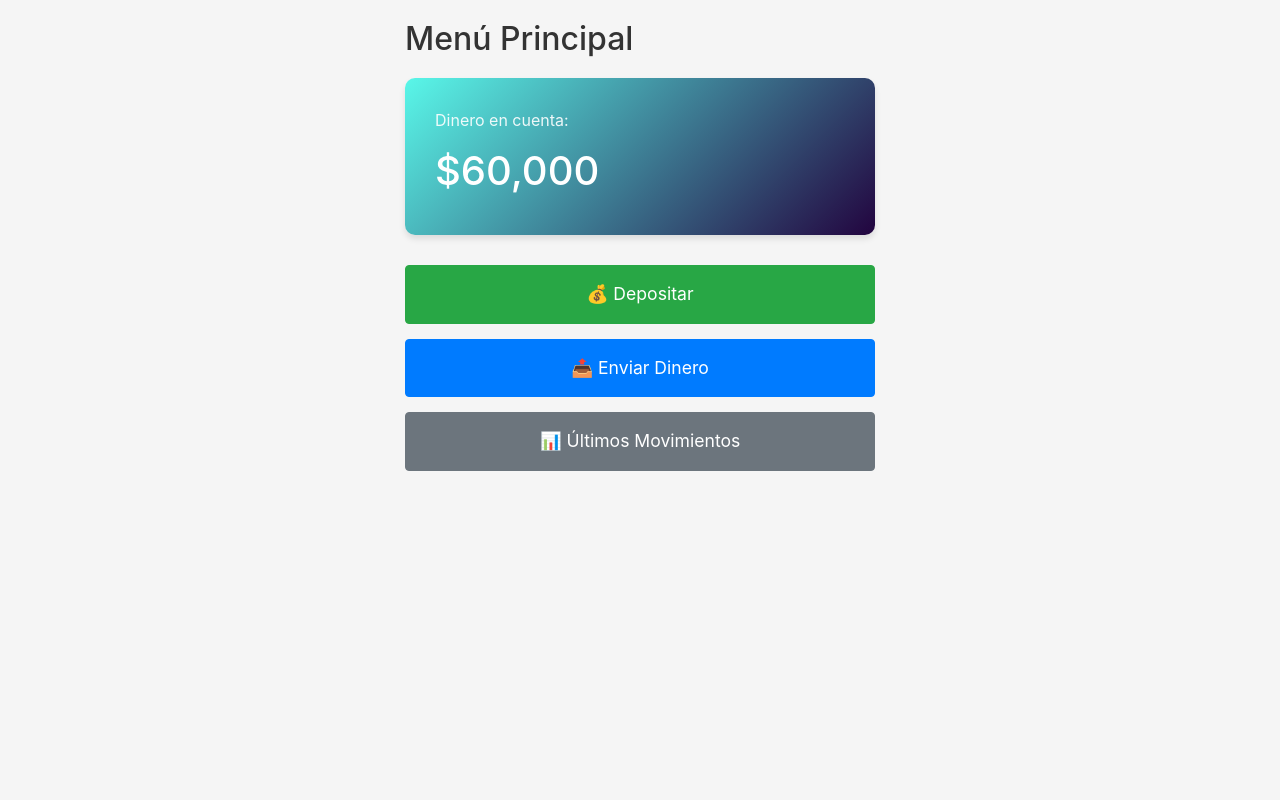
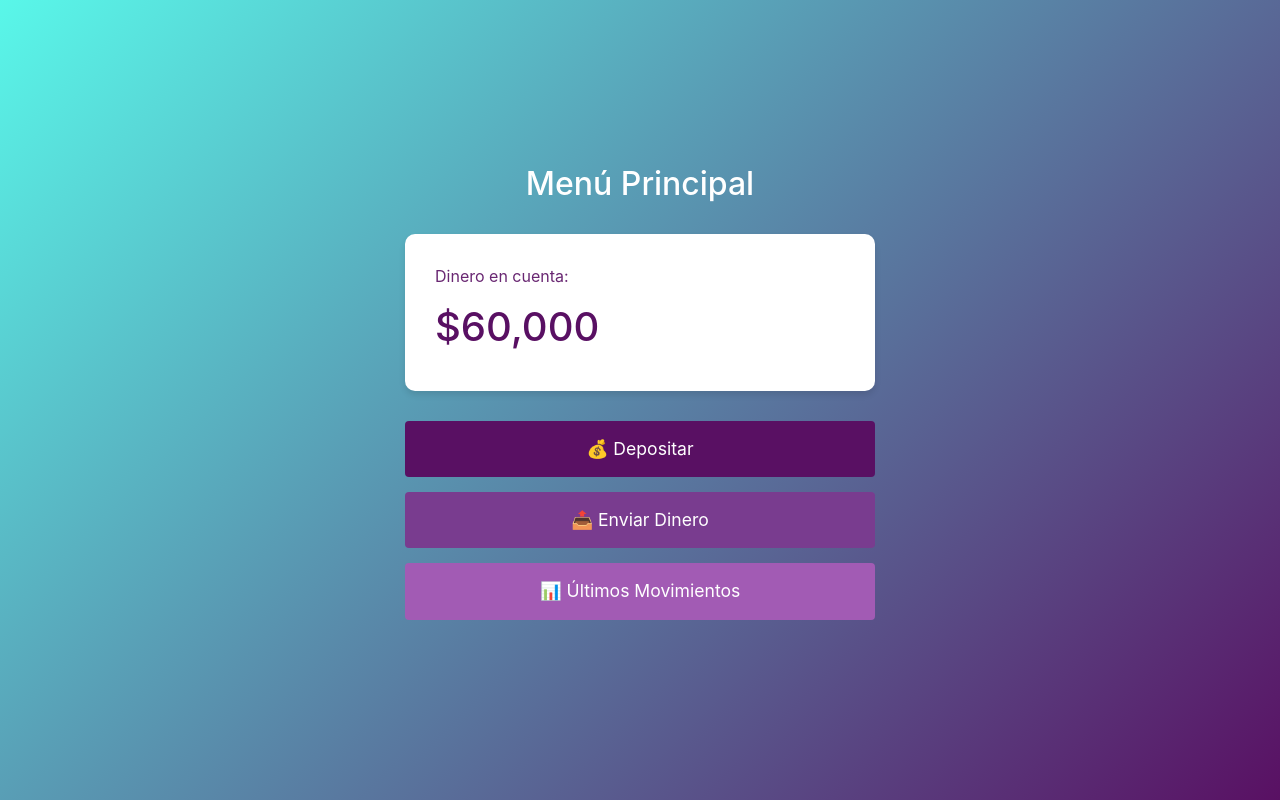
Before and after one commit to MarceCarreno/AlkeWallet, a plain HTML site: page pages/menu.html in a window 1280 px wide. Drawn offline with nearby package versions, Linux system fonts and the light colour scheme.

Commit message:
Bugs corregidos

```diff
--- a/js/script.js
+++ b/js/script.js
@@ -141,7 +141,7 @@ $(document).ready(function () {
     let email = $("#email").val().trim();
     let pass = $("#password").val();
 
-    if (email === "admin@gmail.com" && pass === "1234") {
+    if (email === "testing@gmail.com" && pass === "1234") {
 
       guardarSaldo();
       window.location = "menu.html";
--- a/pages/menu.html
+++ b/pages/menu.html
@@ -1,11 +1,17 @@
 <!DOCTYPE html>
+<html>
 <head>
   <title>Wallet - Menú Principal</title>
   <link rel="stylesheet" href="https://maxcdn.bootstrapcdn.com/bootstrap/4.0.0/css/bootstrap.min.css">
+
   <style>
     body {
       padding: 20px;
-      background-color: #f5f5f5;
+      background: linear-gradient(135deg, #59f7e9 0%, #591063 100%);
+      min-height: 100vh;
+      display: flex;
+      align-items: center;
+      justify-content: center;
     }
 
     .container {
@@ -13,9 +19,14 @@
       margin: 0 auto;
     }
 
+    .menu{
+      text-align: center;
+      margin-bottom: 30px;
+    }
+
     .balance-card {
-      background: linear-gradient(135deg, #59f7e9 0%, #22043f 100%);
-      color: white;
+      background: #ffff;
+      color: #591063;
       padding: 30px;
       border-radius: 10px;
       margin-bottom: 30px;
@@ -32,47 +43,54 @@
       margin-bottom: 5px;
     }
 
+    h2 {
+      color: #ffffff;
+      margin-bottom: 20px;
+    }
+
+    /* BOTONES MENU */
+
+    .menu-buttons a {
+      text-decoration: none;
+      color: white;
+    }
+
     .menu-buttons .btn {
       margin-bottom: 15px;
       padding: 15px;
       font-size: 1.1em;
+      transition: all 0.25s ease;
+      border: none;
     }
 
-    h2 {
-      color: #333;
-      margin-bottom: 20px;
+    .menu-buttons .btn:hover {
+      transform: translateY(-3px) scale(1.01);
+      box-shadow: 0 6px 18px rgba(0,0,0,0.25);
+      filter: brightness(90%);
+      color: white;
+      background-color: #7428a7;
     }
 
-    a {
-  text-decoration: none;
-  color: white;
-  }
-
-  a:hover {
-  text-decoration: none;
-  color: white;
-  }
-
+    /* COLORES BOTONES */
 
     .btn-depositar {
-      background-color: #28a745;
-      border-color: #28a745;
+      background-color: #591063;
     }
 
     .btn-enviar {
-      background-color: #007bff;
-      border-color: #007bff;
+      background-color: #793c8f;
     }
 
     .btn-movimientos {
-      background-color: #6c757d;
-      border-color: #6c757d;
+      background-color: #a25bb4;
     }
+
   </style>
 </head>
+
 <body>
   <div class="container" id="menu">
-    <h2>Menú Principal</h2>
+    <h2 class="menu">Menú Principal</h2>
 
     <div class="balance-card">
       <label>Dinero en cuenta:</label>
@@ -85,6 +103,7 @@
       <a href="transactions.html" class="btn btn-movimientos btn-block">📊 Últimos Movimientos</a>
     </div>
   </div>
+
   <script src="https://code.jquery.com/jquery-3.6.0.min.js"></script>
   <script src="../js/script.js"></script>
 </body>
```
Also changed, not shown: pages/deposit.html (+31 -9 lines), pages/login.html (renamed from pages/index.html, +14 -4 lines), pages/sendmoney.html (+36 -4 lines), pages/transactions.html (+28 -3 lines).
